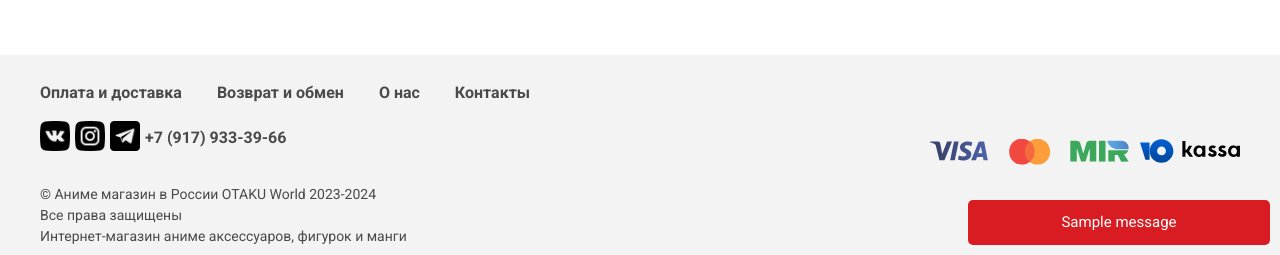
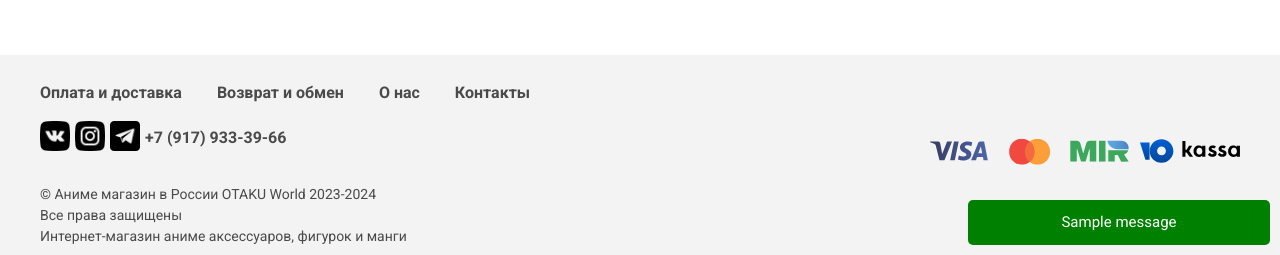
Before and after one commit to katsuyorii/OtakuWorld, a Django app: page /catalog/ in a window 1280 px wide. Shown: the part 545-800 px from the top of the page. Run offline with Django 5.2, Linux system fonts and the light colour scheme; tables that the repository leaves empty hold one stand-in row (values such as "Sample post"); grey boxes marked "Sample" are stand-in pictures; one stand-in notice (Sample message) is shown.

Commit message:
add messages styles

```diff
--- a/mysite/static/css/style.css
+++ b/mysite/static/css/style.css
@@ -412,7 +412,7 @@ body {
 	width: 100px;
 }
 
-.popup {
+.popup_error {
 	position: fixed;
 	text-align: center;
 	bottom: 10px;
@@ -421,6 +421,19 @@ body {
 	color: white;
 	font-size: 15px;
 	background-color: var(--text-link-color);
+	border-radius: 5px;
+	width: 300px;
+}
+
+.popup_success {
+	position: fixed;
+	text-align: center;
+	bottom: 10px;
+	right: 10px;
+	padding: 15px 1px;
+	color: white;
+	font-size: 15px;
+	background-color: green;
 	border-radius: 5px;
 	width: 300px;
 }
--- a/mysite/templates/base.html
+++ b/mysite/templates/base.html
@@ -125,9 +125,11 @@
     </div>
     {% if messages %}
         {% for message in messages %}
-            <div id="popup" class="popup">
-                <p>{{ message }}</p>
-            </div>
+            {% if message.tags %}
+                <div id="popup" class="popup_{{ message.tags }}">
+                    <p>{{ message }}</p>
+                </div>
+            {% endif %}
         {% endfor %}
     {% endif %}
     <script src="{% static 'js/slider.js' %}"></script>
```
